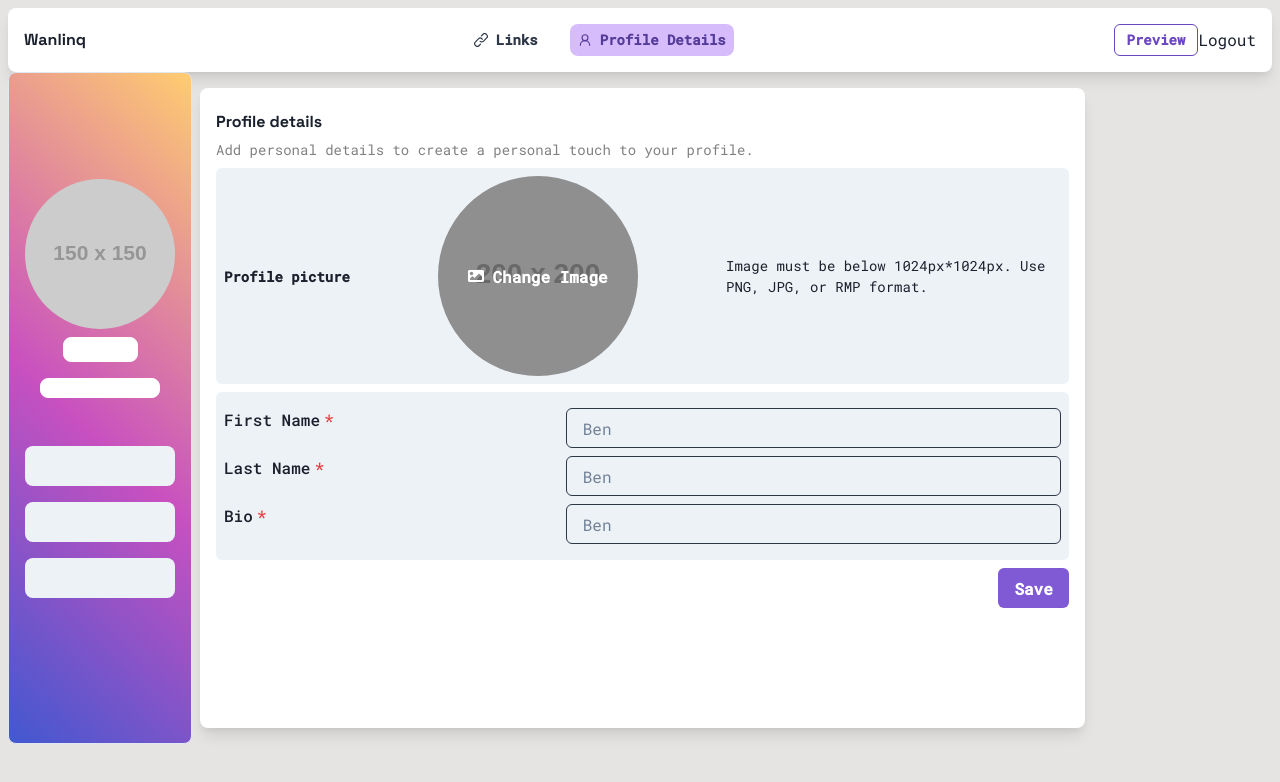
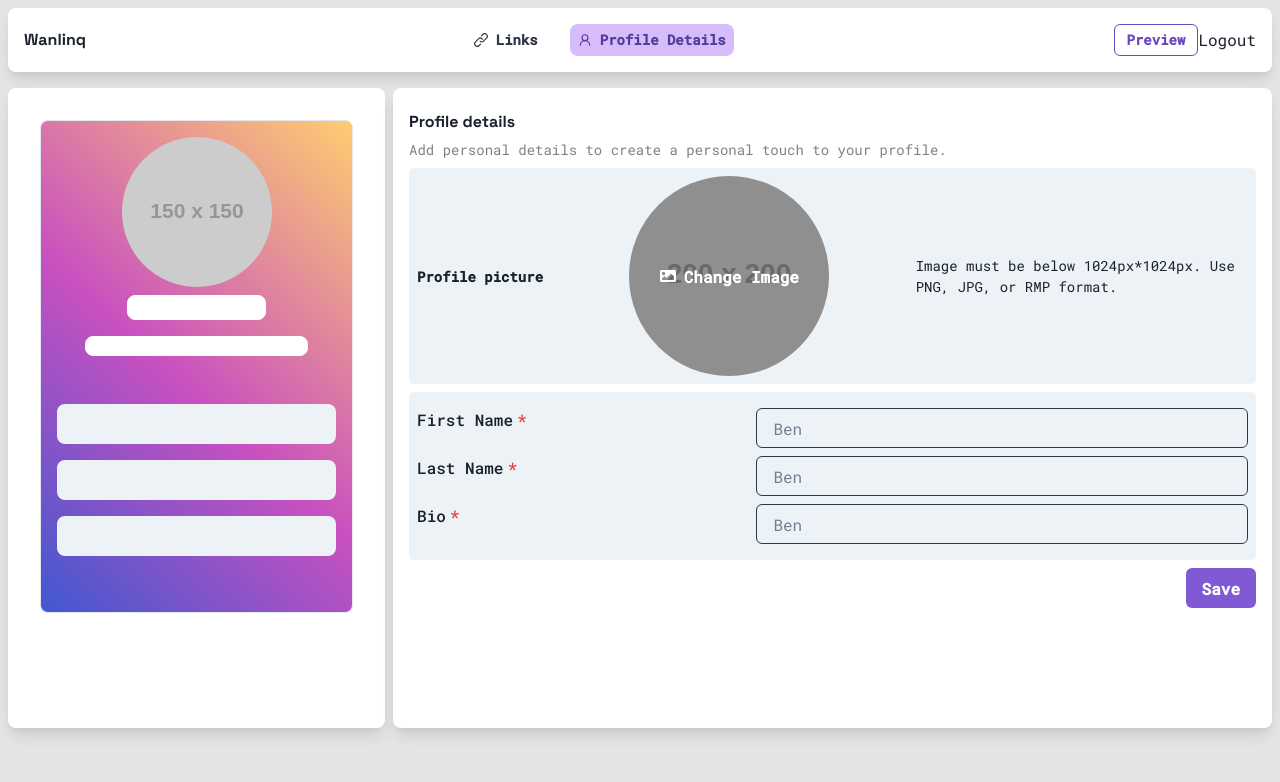
Before and after one commit to faithgaiciumia/link-sharing-app, a React (Vite) app: page /profile in a window 1280 px wide. Shown: the top 782 px of the page. Built offline with nearby package versions, Linux system fonts and the light colour scheme.

Commit message:
added same styling to profile page

```diff
--- a/src/pages/Profile.jsx
+++ b/src/pages/Profile.jsx
@@ -8,8 +8,19 @@ export default function Profile() {
     <Box p={2}>
       <Navbar />
       <Flex gap={2}>
-        <Sidebar />
-        <ProfilePageMain/>
+        <Box
+          boxShadow={"lg"}
+          borderRadius={"lg"}
+          background={"white"}
+          minH={"80vh"}
+          my={4}
+          width={"30%"}
+          p={8}
+          h={"auto"}
+        >
+          <Sidebar />
+        </Box>
+        <ProfilePageMain />
       </Flex>
     </Box>
   );
```
